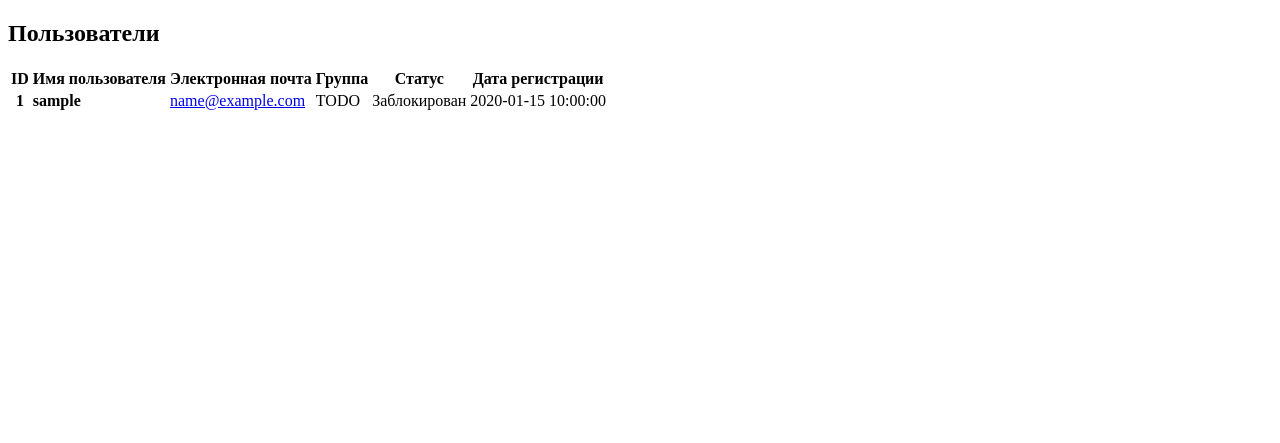
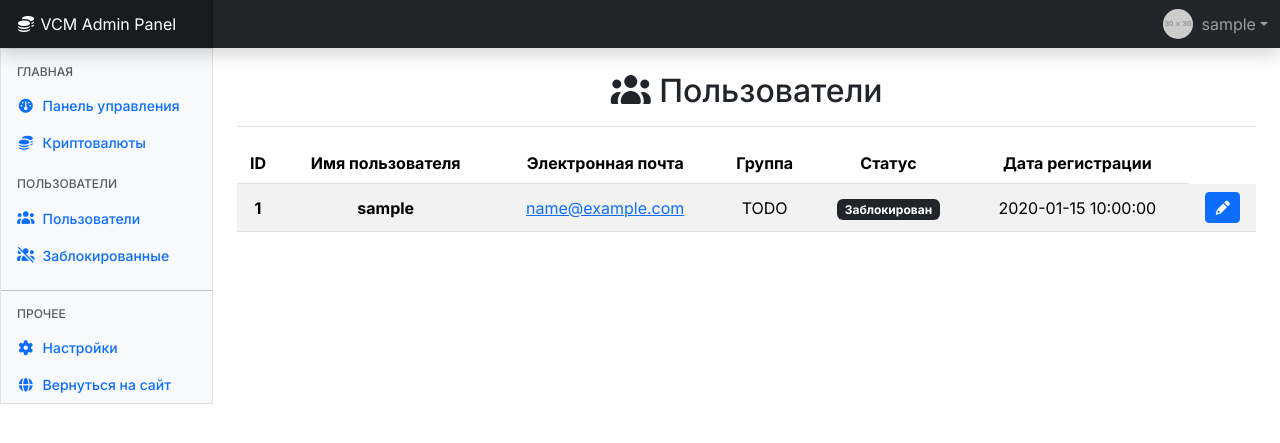
Before and after one commit to mohovikov/virtual-crypto-mining, a Flask app: page /admin/users in a window 1280 px wide. Shown: the top 443 px of the page. Run offline with Flask 3, Linux system fonts and the light colour scheme; a user stored in the database is signed in; tables that the repository leaves empty hold one stand-in row (values such as "Sample post"); grey boxes labelled with a size stand in for pictures from a placeholder-image service; some libraries are stand-ins or nearby versions.

Commit message:
Предварительная стилизация админпанели

```diff
--- /dev/null
+++ b/templates/admin/components/header.html
@@ -0,0 +1,44 @@
+<header class="navbar sticky-top bg-dark flex-md-nowrap p-0 shadow" data-bs-theme="dark">
+  <a class="navbar-brand col-md-3 col-lg-2 me-0 px-3 fs-6 text-white" href="{{ url_for('admin.dashboard') }}">
+    <i class="fa-solid fa-coins"></i>
+    <span>VCM Admin Panel</span>
+  </a>
+  <div class="container-fluid justify-content-start flex-row">
+    <ul class="navbar-nav flex-row d-md-none">
+      <li class="nav-item text-nowrap">
+        <button class="nav-link px-3 text-white" type="button" data-bs-toggle="offcanvas" data-bs-target="#sidebarMenu" aria-controls="sidebarMenu" aria-expanded="false" aria-label="Toggle navigation">
+          <i class="fa-solid fa-list"></i>
+        </button>
+      </li>
+    </ul>
+    <ul class="navbar-nav ms-md-auto">
+      <li class="nav-item dropdown">
+        <a class="nav-link dropdown-toggle d-flex align-items-center" href="#" role="button" data-bs-toggle="dropdown" aria-expanded="false">
+          <img src="https://placehold.co/30" alt="{{ current_user.username }}" class="rounded-circle me-2">
+          <span>{{ current_user.username }}</span>
+        </a>
+        <ul class="dropdown-menu dropdown-menu-end position-absolute mt-2">
+          <li>
+            <a class="dropdown-item" href="#">
+              <i class="fa-solid fa-user"></i>
+              <span>Профиль</span>
+            </a>
+          </li>
+          <li>
+            <a class="dropdown-item" href="#">
+              <i class="fa-solid fa-gear"></i>
+              <span>Настройки</span>
+            </a>
+          </li>
+          <li><hr class="dropdown-divider"></li>
+          <li>
+            <a class="dropdown-item text-danger" href="{{ url_for('site.logout') }}">
+              <i class="fa-solid fa-right-from-bracket"></i>
+              <span>Выход</span>
+            </a>
+          </li>
+        </ul>
+      </li>
+    </ul>
+  </div>
+</header>
--- /dev/null
+++ b/templates/admin/components/sidebar.html
@@ -0,0 +1,60 @@
+<div class="sidebar border border-right col-md-3 col-lg-2 p-0 bg-body-tertiary">
+  <div class="offcanvas-md offcanvas-end bg-body-tertiary" tabindex="-1" id="sidebarMenu" aria-labelledby="sidebarMenuLabel">
+    <div class="offcanvas-header">
+      <h5 class="offcanvas-title" id="sidebarMenuLabel">
+        <i class="fa-solid fa-coins"></i>
+        <span>VCM Admin Panel</span>
+      </h5>
+      <button type="button" class="btn-close" data-bs-dismiss="offcanvas" data-bs-target="#sidebarMenu" aria-label="Close"></button>
+    </div>
+    <div class="offcanvas-body d-md-flex flex-column p-0 pt-lg-3 overflow-y-auto">
+      <h6 class="sidebar-heading px-3 mb-2 text-body-secondary text-uppercase">Главная</h6>
+      <ul class="nav flex-column">
+        <li class="nav-item">
+          <a class="nav-link d-flex align-items-center gap-2" href="{{ url_for('admin.dashboard') }}">
+            <i class="fa-solid fa-gauge"></i>
+            <span>Панель управления</span>
+          </a>
+        </li>
+        <li class="nav-item">
+          <a class="nav-link d-flex align-items-center gap-2" href="#">
+            <i class="fa-solid fa-coins"></i>
+            <span>Криптовалюты</span>
+          </a>
+        </li>
+      </ul>
+      <h6 class="sidebar-heading px-3 mt-3 mb-2 text-body-secondary text-uppercase">Пользователи</h6>
+      <ul class="nav flex-column mb-auto">
+        <li class="nav-item">
+          <a class="nav-link d-flex align-items-center gap-2" href="{{ url_for('admin.users', page=1) }}">
+            <i class="fa-solid fa-users"></i>
+            <span>Пользователи</span>
+          </a>
+        </li>
+        </li>
+        <li class="nav-item">
+          <a class="nav-link d-flex align-items-center gap-2" href="#">
+            <i class="fa-solid fa-users-slash"></i>
+            <span>Заблокированные</span>
+          </a>
+        </li>
+      </ul>
+      <hr class="my-3">
+      <h6 class="sidebar-heading px-3 mb-2 text-body-secondary text-uppercase">Прочее</h6>
+      <ul class="nav flex-column mb-auto">
+        <li class="nav-item">
+          <a class="nav-link d-flex align-items-center gap-2" href="#">
+              <i class="fa-solid fa-gear"></i>
+            <span>Настройки</span>
+          </a>
+        </li>
+        <li class="nav-item">
+          <a class="nav-link d-flex align-items-center gap-2" href="{{ url_for('site.index') }}">
+            <i class="fa-solid fa-globe"></i>
+            <span>Вернуться на сайт</span>
+          </a>
+        </li>
+      </ul>
+    </div>
+  </div>
+</div>
--- a/templates/layouts/admin.html
+++ b/templates/layouts/admin.html
@@ -3,9 +3,28 @@
 <head>
   <meta charset="UTF-8">
   <meta name="viewport" content="width=device-width, initial-scale=1.0">
+
+  <!-- Bootstrap CSS Core -->
+  <link rel="stylesheet" href="https://cdnjs.cloudflare.com/ajax/libs/bootstrap/5.3.7/css/bootstrap.min.css" integrity="sha512-fw7f+TcMjTb7bpbLJZlP8g2Y4XcCyFZW8uy8HsRZsH/SwbMw0plKHFHr99DN3l04VsYNwvzicUX/6qurvIxbxw==" crossorigin="anonymous" referrerpolicy="no-referrer" />
+
+  <!-- Font Awesome Core -->
+  <link rel="stylesheet" href="https://cdnjs.cloudflare.com/ajax/libs/font-awesome/7.0.0/css/all.min.css" integrity="sha512-DxV+EoADOkOygM4IR9yXP8Sb2qwgidEmeqAEmDKIOfPRQZOWbXCzLC6vjbZyy0vPisbH2SyW27+ddLVCN+OMzQ==" crossorigin="anonymous" referrerpolicy="no-referrer" />
+
+  <!-- Custom CSS -->
+  <link rel="stylesheet" href="{{ url_for('static', filename="css/style.css") }}">
+
   <title>{{ title }} - VCMAP</title>
 </head>
 <body>
-  {% block content %}{% endblock %}
+  {% include 'admin/components/header.html' %}
+  <div class="container-fluid">
+    <div class="row">
+      {% include 'admin/components/sidebar.html' %}
+      <main class="col-md-9 ms-sm-auto col-lg-10 px-md-4 py-md-4">{% block content %}{% endblock %}</main>
+    </div>
+  </div>
+
+  <!-- Bootstrap Bundle Core -->
+  <script src="https://cdnjs.cloudflare.com/ajax/libs/bootstrap/5.3.7/js/bootstrap.bundle.min.js" integrity="sha512-Tc0i+vRogmX4NN7tuLbQfBxa8JkfUSAxSFVzmU31nVdHyiHElPPy2cWfFacmCJKw0VqovrzKhdd2TSTMdAxp2g==" crossorigin="anonymous" referrerpolicy="no-referrer"></script>
 </body>
 </html>
```
